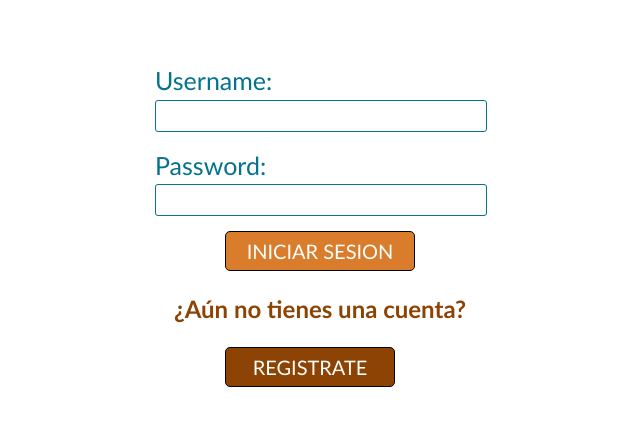
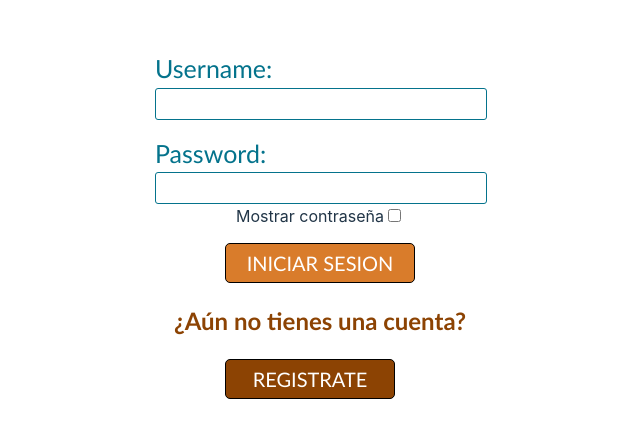
Before and after one commit to bl33h/visitOurLands, a React (Vite) app in the folder VisitOurLands/: page / in a window 1280 px wide. Shown: the part 178-616 px from the top of the page, without its empty margins (320-960 px from the left). Built offline with nearby package versions, Linux system fonts and the light colour scheme.

Commit message:
Add a hide/visualization in Login for password

```diff
--- a/VisitOurLands/src/Pages/Login/Login.jsx
+++ b/VisitOurLands/src/Pages/Login/Login.jsx
@@ -1,6 +1,12 @@
 import './Login.css'
+import { useState } from 'react';
 
 function Login() {
+  const [mostrarContrasena, setMostrarContrasena] = useState(false);
+
+  function handleCheckboxChange() {
+    setMostrarContrasena(!mostrarContrasena);
+  }
   return (
     <div className="login-root" >
       <div className="login-guest-container"></div>
@@ -10,7 +16,9 @@ function Login() {
           <input id="input-username"  className="input-login"></input>
 
           <div className="login-labels">Password:</div>
-          <input type='password' id="input-password" className="input-login"></input>
+          <input type={mostrarContrasena ? 'text' : 'password'}  id="input-password" className="input-login"></input>
+          <label htmlFor="mostrar-contrasena">Mostrar contraseña</label>
+          <input type="checkbox" id="mostrar-contrasena" onChange={handleCheckboxChange} />
 
           <button className="login-button">INICIAR SESION</button>
           <h2>¿Aún no tienes una cuenta?</h2>
```
